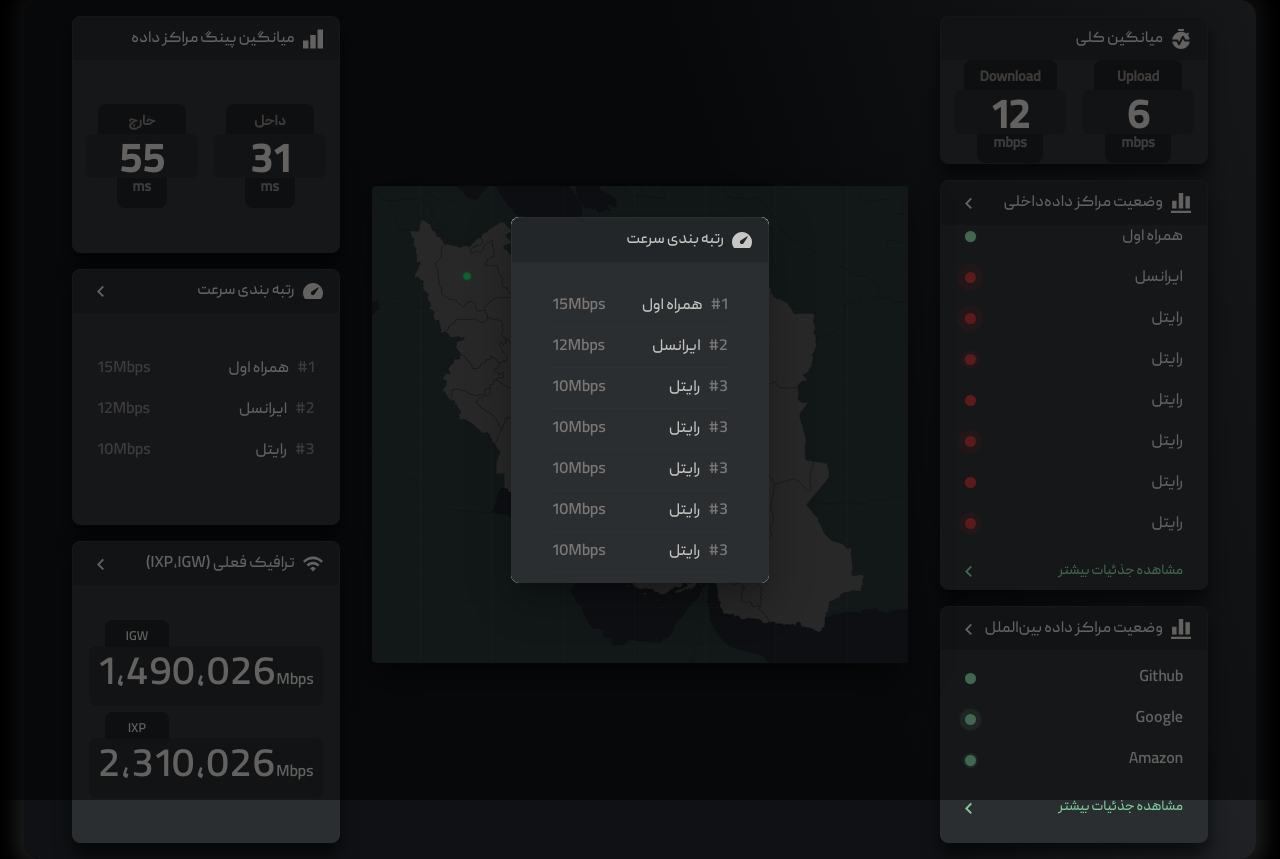
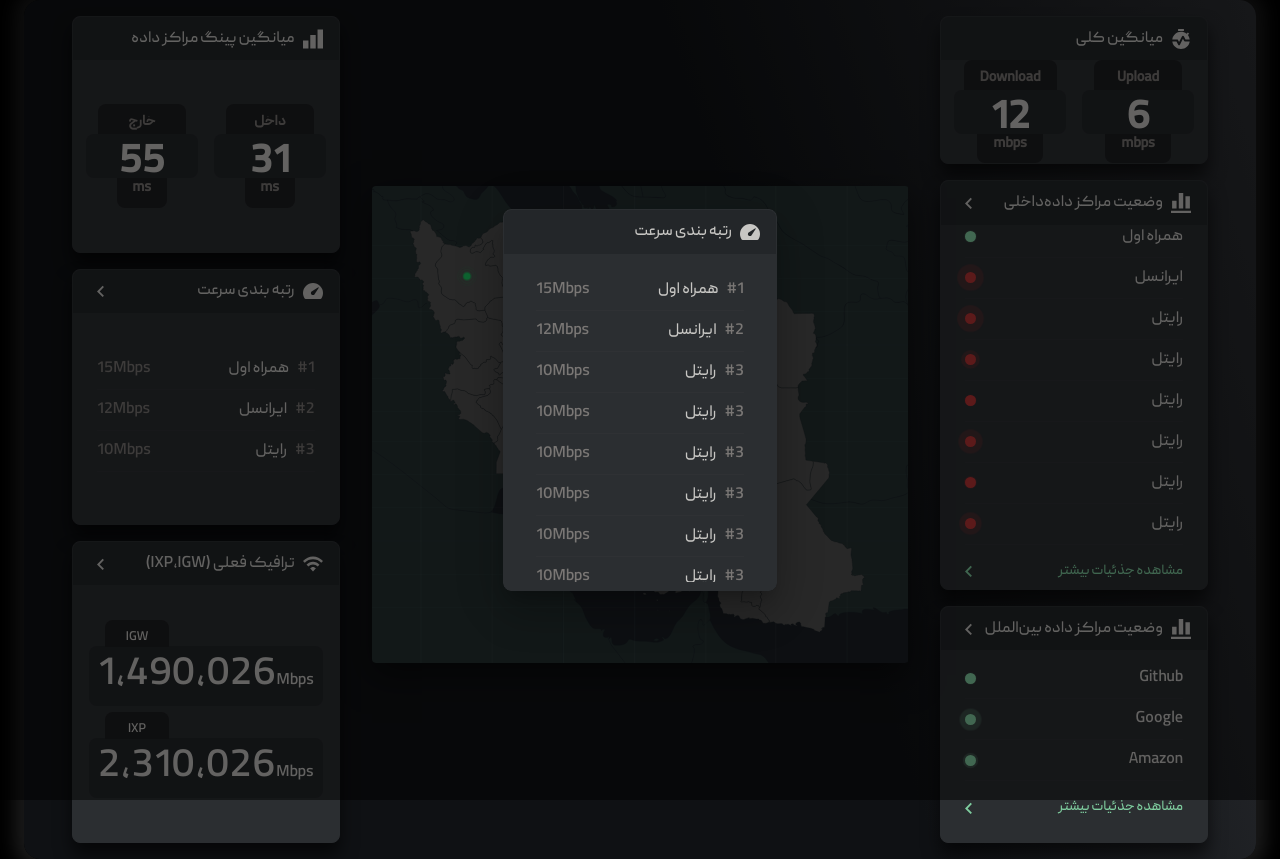
Before and after one commit to Raika-Company/eyesp-v2, a React (Vite) app: page / in a window 1280 px wide. Both pictures are taken after a click on the picture 100 px from the left and 291 px from the top of the page. Built offline with nearby package versions, Linux system fonts and the light colour scheme.

Commit message:
handle the scroll bar

```diff
--- a/src/features/dashboard/RightSide.tsx
+++ b/src/features/dashboard/RightSide.tsx
@@ -56,12 +56,14 @@
         {displayIsp.map((isp) => (
           <Box key={isp.id}>
             <Stack
-              direction="row"
+              // temporary
+              direction="row-reverse"
               justifyContent="space-between"
               alignItems="center"
               marginX=".5rem"
             >
-              <Stack direction="row" gap=".5rem">
+              {/* temporary */}
+              <Stack direction="row-reverse" gap=".5rem">
                 <Typography color="#7A7775">#{isp.id}</Typography>
                 <Typography>{isp.name}</Typography>
               </Stack>
@@ -109,10 +111,19 @@
         hasButton={true}
         onClick={toggleDialog}
       >
-        <ISPListDisplay isp={InternalISPList} isLimited={true} />
+        <ISPListDisplay
+          style={{ direction: "ltr" }}
+          isp={InternalISPList}
+          isLimited={true}
+        />
       </InfoBox>
       <Dialog
-        PaperProps={{ sx: { borderRadius: "0.5rem" } }}
+        PaperProps={{
+          sx: {
+            borderRadius: "0.5rem",
+            backgroundColor: "transparent",
+          },
+        }}
         open={isDialogOpen}
         onClose={toggleDialog}
       >
@@ -122,16 +133,19 @@
           hasButton={false}
           onClick={toggleDialog}
         >
+          <Box padding=".5rem">
             <ISPListDisplay
               isp={InternalISPList}
               isLimited={false}
               style={{
+                direction: "ltr",
                 maxHeight: "40dvh",
                 overflowY: "scroll",
                 width: "20vw",
-              padding: "2rem",
+                padding: "1rem",
               }}
             />
+          </Box>
         </InfoBox>
       </Dialog>
 
--- a/src/layout/global.css
+++ b/src/layout/global.css
@@ -97,5 +97,5 @@
 
 ::-webkit-scrollbar-button {
   width: 50px;
-  height: 10px;
+  height: 70px;
 }
```
Lines whose indentation alone changed are shown as unchanged.
